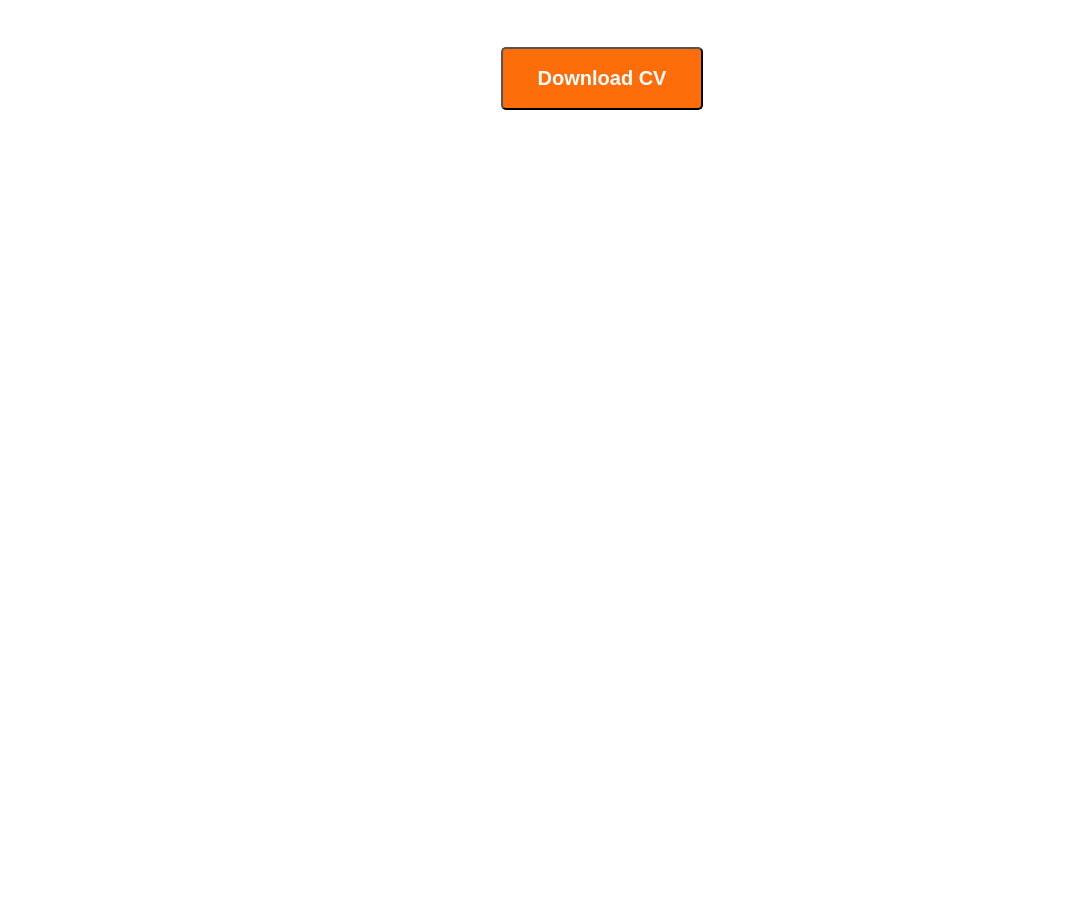
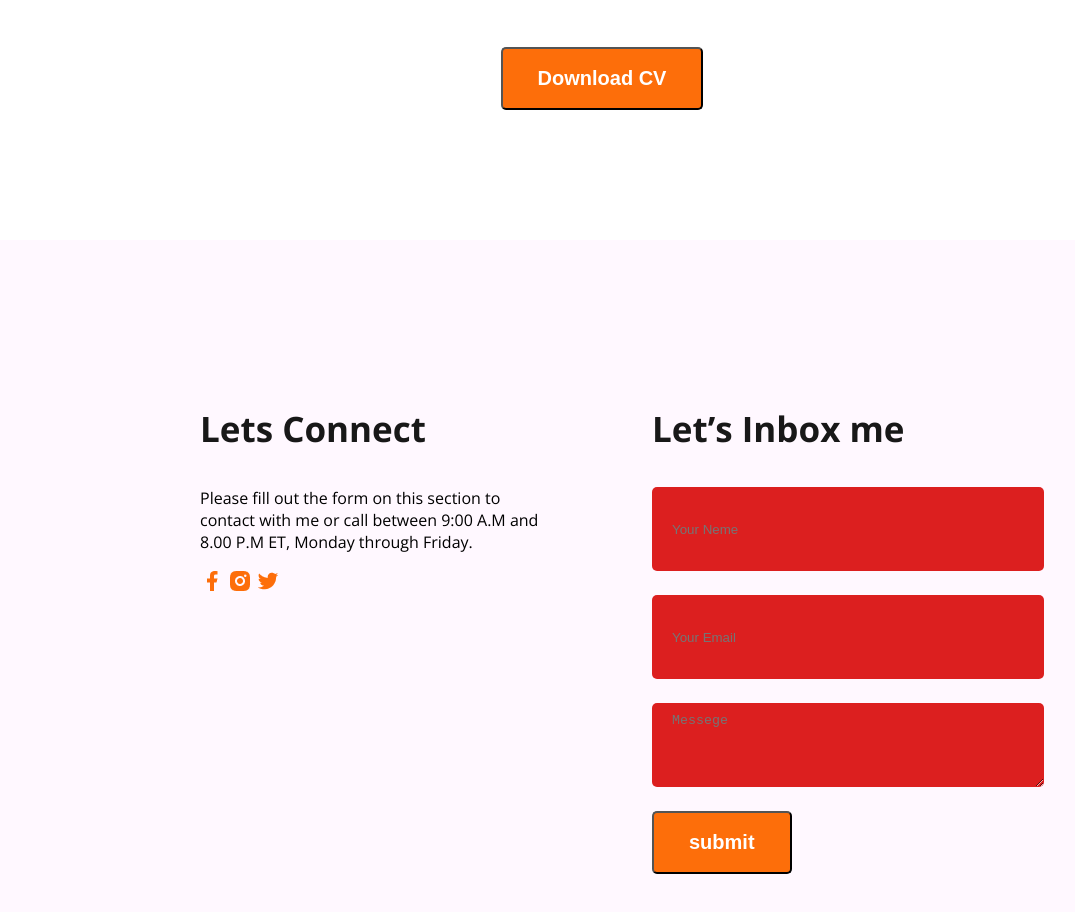
Before and after one commit to mehedihasanemam/web-dev-portfolio, a plain HTML site: page index.html in a window 1280 px wide. Shown: the part 3052-3964 px from the top of the page, without its empty margins (38-1113 px from the left). Before the commit the page ends 3292 px from the top, so only its background shows below. Drawn offline with nearby package versions, Linux system fonts and the light colour scheme.

Commit message:
added icon

```diff
--- a/index.html
+++ b/index.html
@@ -145,10 +145,29 @@
 
 
         </section>
+
+
     </main>
 
-    <footer>
-
+    <footer class="secondary-bg">
+         <div class="footer-column">
+             <h3 class="section-title">Lets Connect</h3>
+             <p>Please fill out the form on this section to contact with me or call between 9:00 A.M and 8.00 P.M ET, Monday through Friday.</p>
+              <div>
+                <a href=""><img src="images/icons/facebook.png" alt=""></a>
+                <a href=""><img src="images/icons/insta.png" alt=""></a>
+                <a href=""><img src="images/icons/twitter.png" alt=""></a>
+              </div>
+         </div>
+         <div class="footer-column">
+            <h3 class="section-title">Let’s Inbox me</h3>
+            <form action="">
+              <input type="text" name="" id="" placeholder="Your Neme">
+              <input type="email" name="" id="" placeholder="Your Email">
+              <textarea name="" id="" cols="30" rows="20" placeholder="Messege"></textarea>
+               <input class="btn-primary" type="submit" value="submit">
+            </form>
+         </div>
     </footer>
 </body>
 </html>
--- a/style/style.css
+++ b/style/style.css
@@ -173,3 +173,26 @@ main section{
 .resume-download-cv{
     margin-top: 50px;
 }
+
+footer{
+   padding: 130px 230px;
+   display: flex;
+   gap: 100px;
+}
+
+.footer-column{
+    width: 50%;
+}
+
+footer input[type="text"],  footer input[type="email"], footer textarea{
+    height: 64px;
+    border-radius: 5px;
+
+
+    background-color: rgb(220, 31, 31);
+    display: block;
+    width: 100%;
+    padding: 10px 20px;
+    margin-bottom: 24px;
+    border: none;
+}
```
